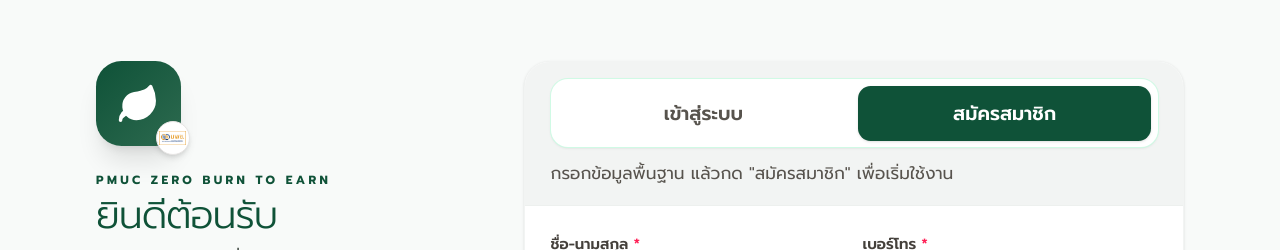
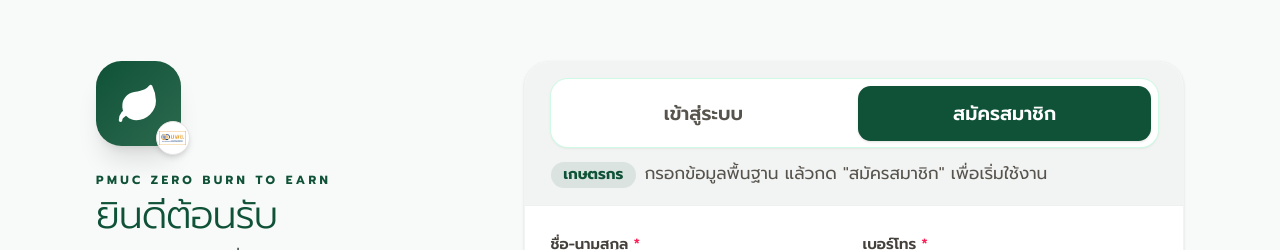
Before and after one commit to naxocist/arex, a Next.js app: page /login in a window 1280 px wide. Both pictures are taken after a click on the button "สมัครสมาชิก". Shown: the top 250 px of the page. Built offline with nearby package versions, Linux system fonts and the light colour scheme; no server answers.

Commit message:
fix(ui): make registration form prominent for farmer

```diff
--- a/app/_shared/LoginView.tsx
+++ b/app/_shared/LoginView.tsx
@@ -358,7 +358,7 @@
             <p className="mt-3 text-base leading-relaxed text-stone-600">
               {mode === 'login'
                 ? 'กรอกอีเมลและรหัสผ่าน ระบบจะพาไปยังหน้าของคุณโดยอัตโนมัติ'
-                : 'กรอกข้อมูลพื้นฐาน แล้วกด "สมัครสมาชิก" เพื่อเริ่มใช้งาน'}
+                : <><span className="inline-block rounded-full bg-primary/10 px-3 py-0.5 text-sm font-bold text-primary">เกษตรกร</span><span className="ml-2">กรอกข้อมูลพื้นฐาน แล้วกด "สมัครสมาชิก" เพื่อเริ่มใช้งาน</span></>}
             </p>
           </div>
 
```
